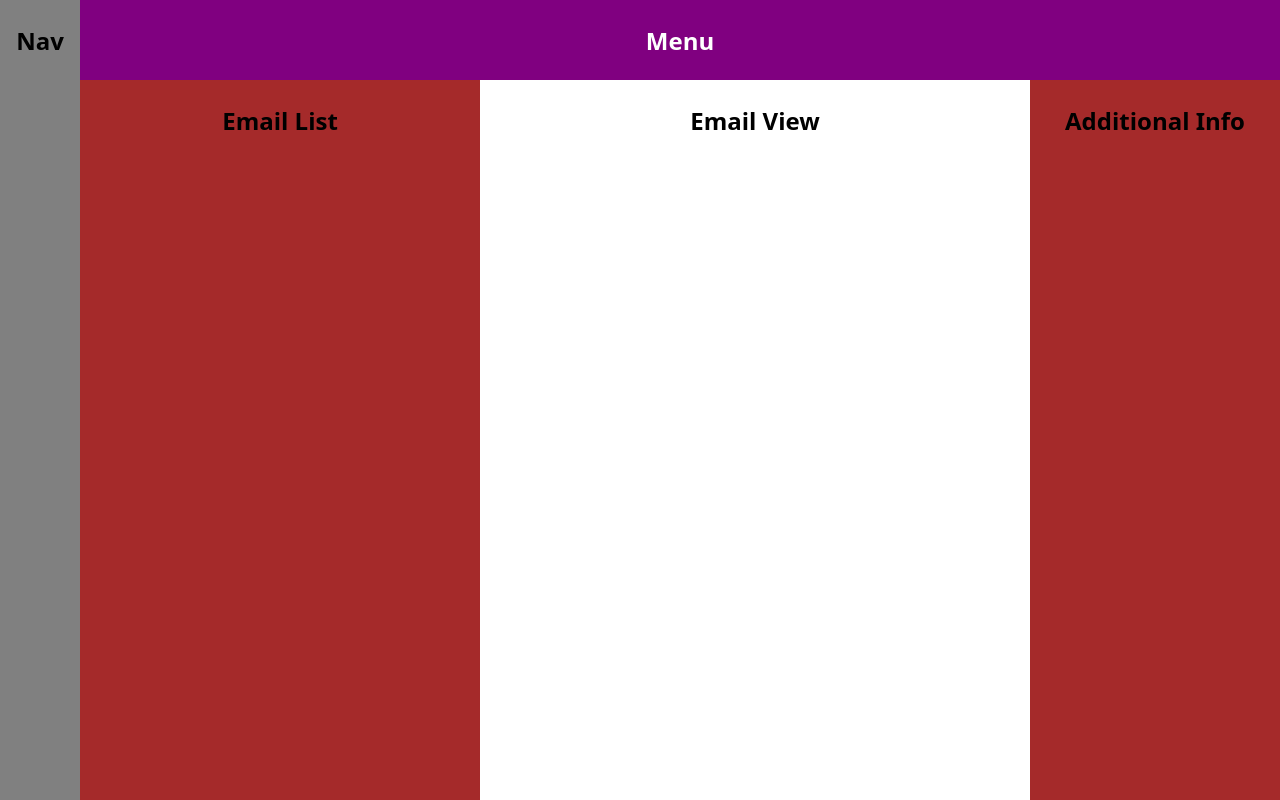
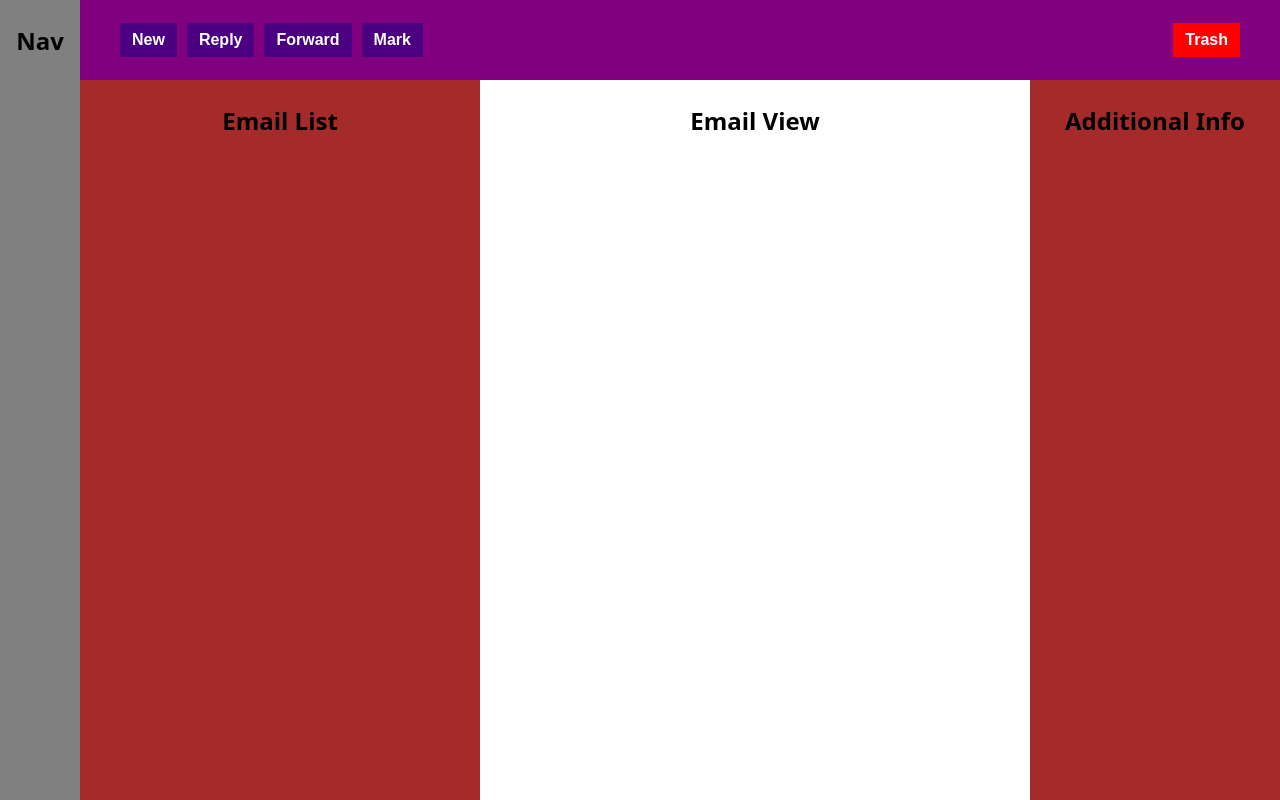
Before and after one commit to tnkr-repos/Email-Webapp-Layout, a website built with Vite: page index.html in a window 1280 px wide. Built offline with nearby package versions, Linux system fonts and the light colour scheme.

Commit message:
Menu Bar with options

```diff
--- a/index.html
+++ b/index.html
@@ -13,7 +13,13 @@
   </head>
   <body>
     <nav>Nav</nav>
-    <menu>Menu</menu>
+    <menu>
+      <button>New</button>
+        <button>Reply</button>
+        <button>Forward</button>
+        <button>Mark</button>
+        <button>Trash</button>
+    </menu>
     <section>Email List</section>
     <main>Email View</main>
     <aside>Additional Info</aside>
--- a/style.css
+++ b/style.css
@@ -19,6 +19,16 @@ menu {
   color: white;
 }
 
+button {
+  font-size: 1rem;
+  background-color: indigo;
+  border: none;
+  cursor: pointer;
+  color: white;
+  padding: 8px 12px;
+  font-weight: bold;
+}
+
 section {
   background-color: brown;
 }
@@ -27,7 +37,10 @@ aside {
   background-color: brown;
 }
 
-nav, menu, main, aside, section {
+nav,
+main,
+aside,
+section {
   padding-top: 1.5rem;
 }
 
@@ -40,8 +53,7 @@ body {
   font-weight: bold;
   grid-template-areas:
     "nav menu menu menu"
-    "nav section main aside"
-  ;
+    "nav section main aside";
   grid-template-rows: 80px 1fr;
 }
 
@@ -51,6 +63,15 @@ nav {
 
 menu {
   grid-area: menu;
+  display: flex;
+  align-items: center;
+  gap: 10px;
+  padding: 0 40px;
+}
+
+button:last-child {
+  background-color: red;
+  margin-left: auto;
 }
 
 section {
```
